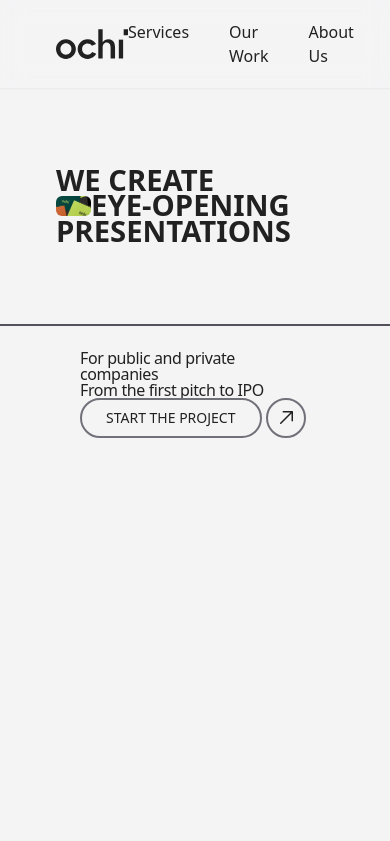
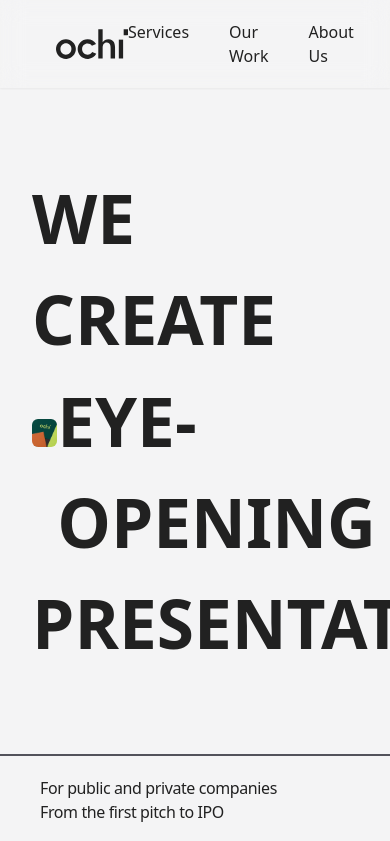
Before and after one commit to prashant-hada/Ochi-design-Site, a React (Vite) app: page / in a window 390 px wide. Shown: the top 841 px of the page. Built offline with nearby package versions, Linux system fonts and the light colour scheme.

Commit message:
modified hero section

```diff
--- a/package.json
+++ b/package.json
@@ -5,8 +5,8 @@
   "version": "0.0.0",
   "type": "module",
   "scripts": {
-    "predeploy":"npm run build",
-    "deploy":"gh-pages -d dist",
+    "predeploy": "npm run build",
+    "deploy": "gh-pages -d dist",
     "dev": "vite",
     "build": "vite build",
     "lint": "eslint . --ext js,jsx --report-unused-disable-directives --max-warnings 0",
--- a/src/App.jsx
+++ b/src/App.jsx
@@ -9,18 +9,20 @@ import CardsSection from './components/CardsSection'
 import Footer from './components/Footer'
 import LocomotiveScroll from 'locomotive-scroll';
 import CallToAction from './components/CallToAction'
+import ClientPage from './components/ClientPage'
 
 
 function App() {
   const locomotiveScroll = new LocomotiveScroll();
   return (
-    <div className='w-full h-screen text-white'>
+    <div className='w-screen h-screen text-white'>
       <Navbar/>
       <LandingPage/>
       <Marquee/>
       <About/>
       <Eyes/>
       <Featured/>
+      <ClientPage/>
       <CardsSection/>
       {/* <CallToAction/> */}
       <Footer/>
--- /dev/null
+++ b/src/components/ClientPage.jsx
@@ -0,0 +1,11 @@
+import React from 'react'
+
+function ClientPage() {
+  return (
+    <div className="client-container w-full h-full">
+        <h2 className='text-black'>Client&apos;s reviews</h2>
+    </div>
+  )
+}
+
+export default ClientPage
--- a/src/components/LandingPage.jsx
+++ b/src/components/LandingPage.jsx
@@ -6,25 +6,25 @@ function LandingPage() {
 
   return (
     <div data-scroll data-scroll-section data-scroll-speed="-0.55" className='w-full h-screen bg-zinc-100 pt-2 text-[#212121] '>
-        <div className="textstucture mt-40 px-14">
+        <div className="textstucture mt-40 px-8 md:px-14">
             {
                 ["WE CREATE","EYE-OPENING","PRESENTATIONS"].map((item, index)=>{
                     return  <div className="masker">
                                 <div className="w-fit flex items-baseline">
-                                    {index===1 && (<motion.div initial={{width:0}} animate={{width:"9vw"}} transition={{ ease:[0.76, 0, 0.24, 1], duration:1, delay:0.8}} className="bg-[url('/images/content-image01.jpg')] bg-cover rounded-md overflow-hidden w-[9vw] h-[5.3vw]"></motion.div>)}
-                                    <h1 className='uppercase text-[7.5vw] font-bold leading-[6.5vw]'>{item}</h1>
+                                    {index===1 && (<motion.div initial={{width:0}} animate={{width:"9vw"}} transition={{ ease:[0.76, 0, 0.24, 1], duration:1, delay:0.8}} className="bg-[url('/images/content-image01.jpg')] bg-cover rounded-md overflow-hidden  h-[7vw] md:w-[9vw] md:h-[5.3vw]"></motion.div>)}
+                                    <h1 className='uppercase text-[8vh] md:text-[7.5vw] font-bold md:leading-[6.5vw]'>{item}</h1>
                                 </div>
                             </div>
                 })
             }
         </div>
-        <div className="border-t-2 border-zinc-600 mt-20 flex justify-between items-center py-6 px-20 flex-wrap font-medium ">
+        <div className="border-t-2 border-zinc-600 mt-20 flex flex-col gap-2 md:flex-row items-start justify-between md:items-center py-6 px-10 md:px-20 flex-wrap font-medium ">
             {["For public and private companies","From the first pitch to IPO"].map((item,index)=>(
                 <p className="text-md tracking-tight leading-none ">{item}</p>
                 ))}
-           <div className="start flex items-center gap-1">
-                <div className="px-6 py-2 border-2 rounded-full border-zinc-500  text-sm uppercase">Start The project</div>
-                <div className='w-10 h-10 rounded-full border-zinc-500 border-2 flex justify-center items-center text-2xl'>
+           <div className="start flex items-center mt-8 md:mt-0 gap-1">
+                <div className="px-6 py-2 border-2 rounded-full border-zinc-500  text-sm uppercase transition-all hover:bg-black hover:text-white duration-500">Start The project</div>
+                <div className='w-10 h-10 rounded-full border-zinc-500 border-2 flex justify-center items-center text-2xl transition-all hover:bg-black hover:text-white duration-500'>
                 <GoArrowUpRight />
                 </div>
            </div>
```
Also changed, not shown: public/images/client-image.png (added), 1 other file (tests, documents, lock files or other folders).
